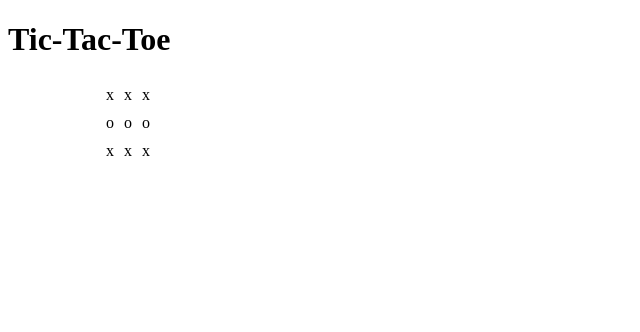
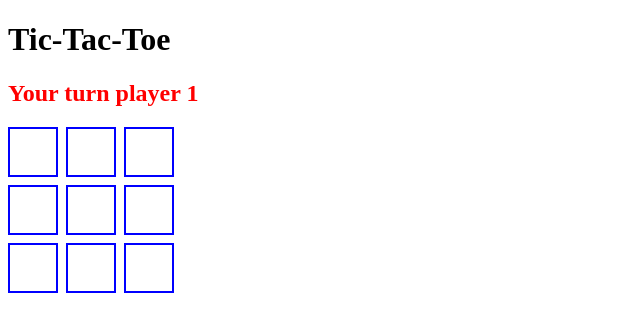
Before and after one commit to NickDCA/TicTacToe, a plain HTML site: page index.html in a window 1280 px wide. Shown: the whole page, without its empty margins (0-640 px from the left). Drawn offline with Linux system fonts and the light colour scheme.

Commit message:
Grid styling, getPlayerId, turna and winning messages

```diff
--- a/index.html
+++ b/index.html
@@ -9,23 +9,9 @@
     <body>
         <header><h1>Tic-Tac-Toe</h1></header>
         <main>
-            <table class="gameboard">
-                <tr class="gameboard__row">
-                    <td class="cell" id="cell-0">x</td>
-                    <td class="cell" id="cell-1">x</td>
-                    <td class="cell" id="cell-2">x</td>
-                </tr>
-                <tr class="gameboard__row">
-                    <td class="cell" id="cell-3">o</td>
-                    <td class="cell" id="cell-4">o</td>
-                    <td class="cell" id="cell-5">o</td>
-                </tr>
-                <tr class="gameboard__row">
-                    <td class="cell" id="cell-6">x</td>
-                    <td class="cell" id="cell-7">x</td>
-                    <td class="cell" id="cell-8">x</td>
-                </tr>
-            </table>
+            <h2 class="player__turn">Player 1 move</h2>
+            <p class="winning__message"></p>
+            <section class="gameboard__grid"></section>
         </main>
 
         <script src="index.js"></script>
--- a/index.js
+++ b/index.js
@@ -61,7 +61,9 @@ function createGameboard() {
         }
     };
 
-    const getRows = () => {
+    const getCells = () => cells;
+
+    const getRowsContent = () => {
         const rows = [];
         for (let i = 0; i < cells.length; i = i + 3) {
             const row =
@@ -73,7 +75,7 @@ function createGameboard() {
         return rows;
     };
 
-    const getColumns = () => {
+    const getColumnsContent = () => {
         const cols = [];
         for (let i = 0; i < 3; i++) {
             const col =
@@ -85,7 +87,7 @@ function createGameboard() {
         return cols;
     };
 
-    const getDiagonals = () => {
+    const getDiagonalsContent = () => {
         const diagonal1 =
             cells[0].getContent() +
             cells[4].getContent() +
@@ -98,29 +100,40 @@ function createGameboard() {
         return diagonals;
     };
 
-    return { showGameboard, markCell, getRows, getColumns, getDiagonals };
+    return {
+        showGameboard,
+        markCell,
+        getCells,
+        getRowsContent,
+        getColumnsContent,
+        getDiagonalsContent,
+    };
 }
 
 const gameboard = createGameboard();
 
 function createPlayer(id) {
     const playerId = id; // 1 or 2
+    const getPlayerId = () => playerId;
     let plays = 0;
 
-    const mark = (i, gameboard, game) => {
+    const mark = (i) => {
         if (gameboard.markCell(i, playerId)) {
             gameboard.showGameboard();
+
             plays++;
-            if (plays >= 3 && game.checkWin()) {
-                console.log(`You won player ${playerId}!`);
+            if (plays >= 3 && controller.checkWin()) {
+                document.querySelector(
+                    '.winning__message'
+                ).textContent = `You won player ${playerId}!`;
             }
-            game.switchCurrentPlayer();
+            controller.switchCurrentPlayer();
         } else {
             alert('Cell already marked!');
         }
     };
 
-    return { playerId, mark };
+    return { getPlayerId, mark };
 }
 
 const player1 = createPlayer('1');
@@ -135,18 +148,22 @@ function createGameController(gameboard, player1, player2) {
         currentPlayer === player1
             ? (currentPlayer = player2)
             : (currentPlayer = player1);
+
+        document.querySelector(
+            '.player__turn'
+        ).textContent = `Your turn player ${currentPlayer.getPlayerId()}`;
     };
 
     const checkWin = () => {
-        const rows = gameboard.getRows();
+        const rows = gameboard.getRowsContent();
         if (checkRows(0)) {
             return true;
         }
-        const cols = gameboard.getColumns();
+        const cols = gameboard.getColumnsContent();
         if (checkCols(0)) {
             return true;
         }
-        const diagonals = gameboard.getDiagonals();
+        const diagonals = gameboard.getDiagonalsContent();
         if (checkDiagonals(0)) {
             return true;
         } else {
@@ -197,10 +214,29 @@ function createGameController(gameboard, player1, player2) {
 
 const controller = createGameController(gameboard, player1, player2);
 
-// gameboard.showGameboard();
-// player1.mark(0, gameboard, controller);
-// player2.mark(1, gameboard, controller);
-// player1.mark(2, gameboard, controller);
-// player2.mark(4, gameboard, controller);
-// player1.mark(3, gameboard, controller);
-// player2.mark(7, gameboard, controller);
+function createDisplay() {
+    const cells = gameboard.getCells();
+
+    cells.forEach((cell) => {
+        const cellElement = document.createElement('div');
+        cellElement.textContent = cell.getContent();
+        cellElement.dataset.id = cells.indexOf(cell);
+        cellElement.classList.add('display__cell');
+        cellElement.addEventListener('click', (e) => {
+            const clickedCell = e.target;
+            const cellIndex = clickedCell.dataset.id;
+            const currentPlayer = controller.getCurrentPlayer();
+            currentPlayer.mark(cellIndex);
+            clickedCell.textContent = cells[cellIndex].getContent();
+        });
+        document.querySelector('.gameboard__grid').appendChild(cellElement);
+    });
+
+    document.querySelector(
+        '.player__turn'
+    ).textContent = `Your turn player ${controller
+        .getCurrentPlayer()
+        .getPlayerId()}`;
+}
+
+createDisplay();
--- a/styles/styles.scss
+++ b/styles/styles.scss
@@ -1,13 +1,20 @@
-.gameboard {
+.player__turn {
+    color: red;
+}
+
+.winning__message {
+    color: blue;
+}
+
+.gameboard__grid {
+    display: grid;
+    grid-template: 50px 50px 50px / 50px 50px 50px;
+    gap: 8px;
+}
+
+.display__cell {
+    border: 2px solid blue;
     display: flex;
-    flex-wrap: wrap;
+    justify-content: center;
     align-items: center;
-    justify-content: center;
-    width: 240px;
-
-    &__row {
-        .cell {
-            padding: 4px;
-        }
-    }
 }
```
Also changed, not shown: styles/styles.css, 1 other file.
